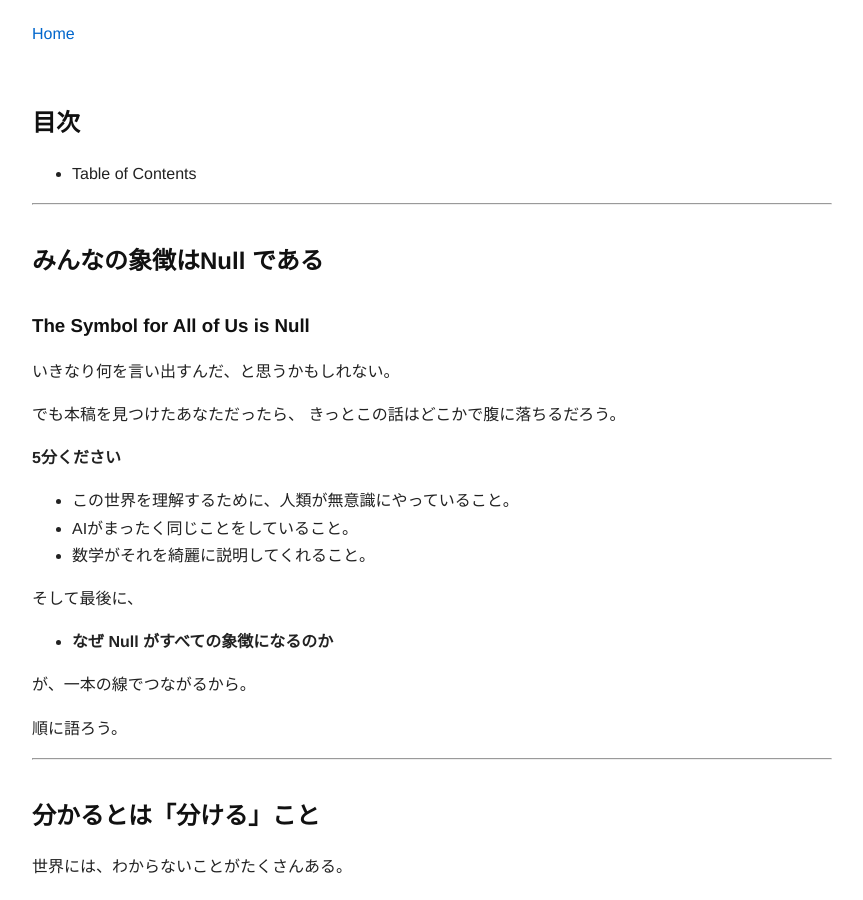
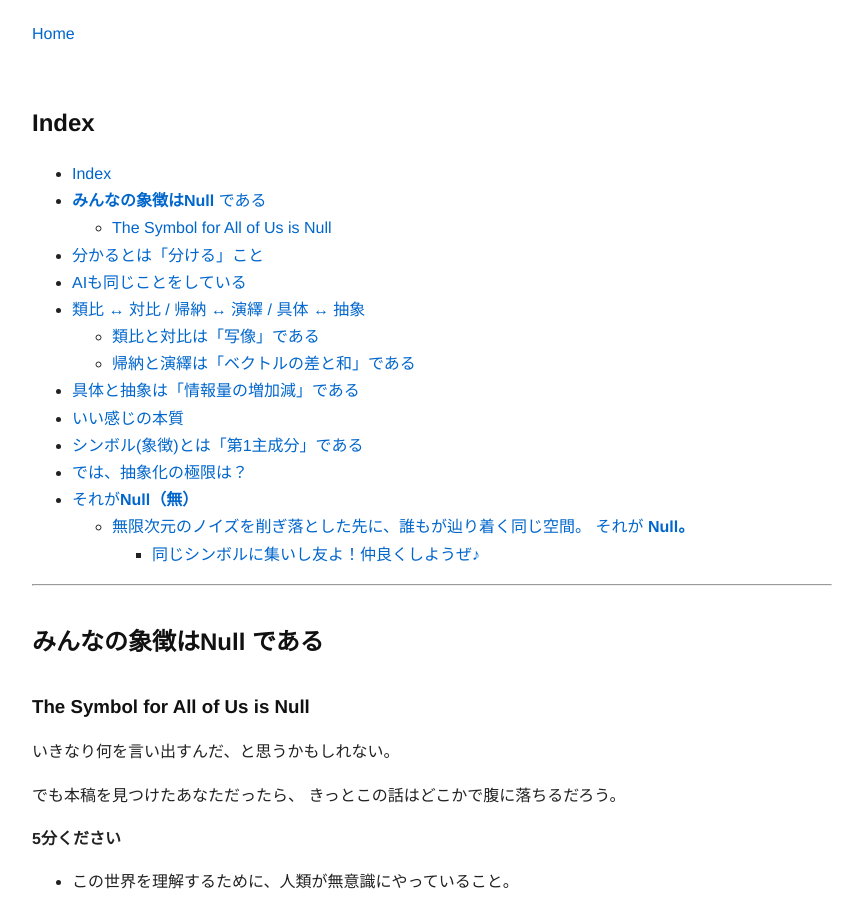
Before and after one commit to GoodRelax/articles, a Jekyll site: the page built from our-symbol-is-null/our-symbol-is-null-ja.md, in a window 1280 px wide and 900 px high. Shown: the whole window, without its empty margins (208-1071 px from the left). Built offline with Jekyll 4.4.1, drawn with Linux system fonts in a browser that asks for light colours.

Commit message:
Update our-symbol-is-null-ja.md

```diff
--- a/our-symbol-is-null/our-symbol-is-null-ja.md
+++ b/our-symbol-is-null/our-symbol-is-null-ja.md
@@ -6,12 +6,9 @@ lang: ja
 key: our-symbol-is-null
 tags: [idea, poem, LLM, mathematics, philosophy]
 ---
-
-## 目次
-
-- Table of Contents
-  {:toc}
-
+## Index
+* Table of Contents
+{:toc}
 ---
 
 ## **みんなの象徴はNull** である
```
